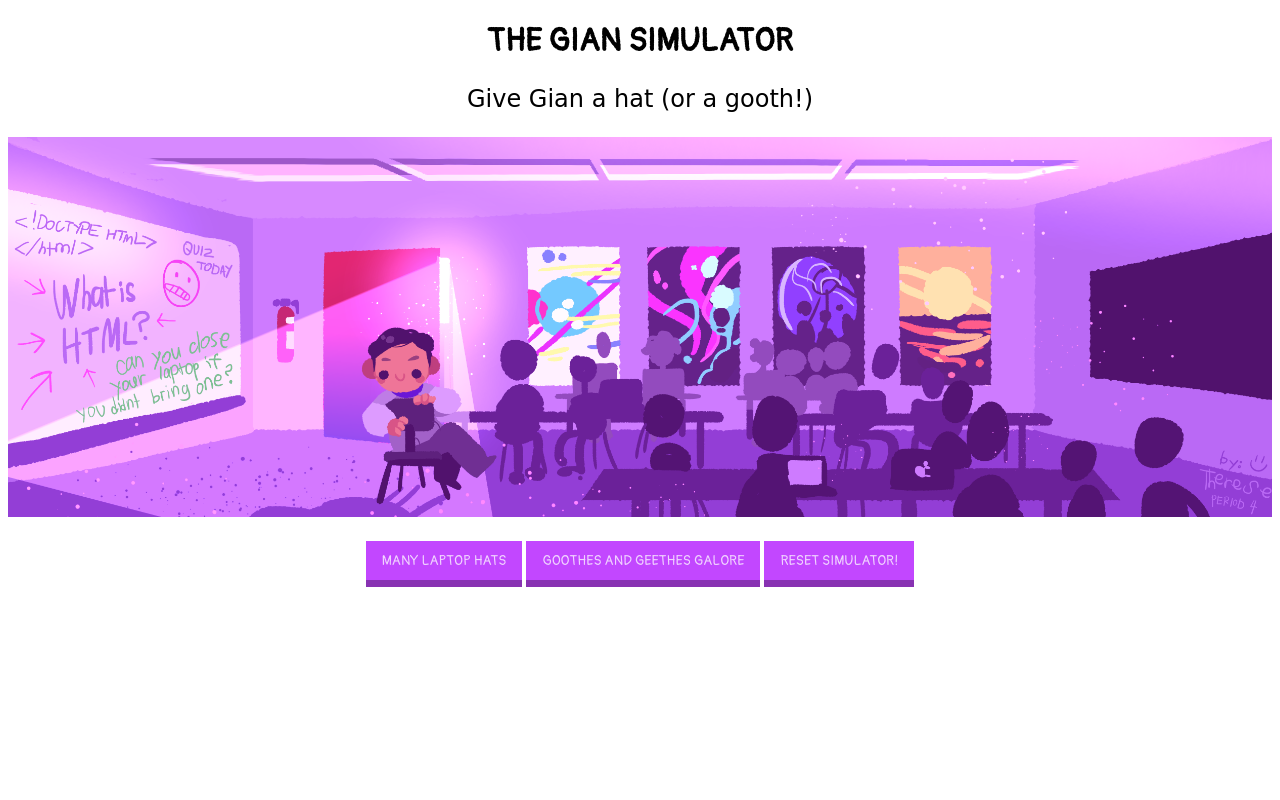
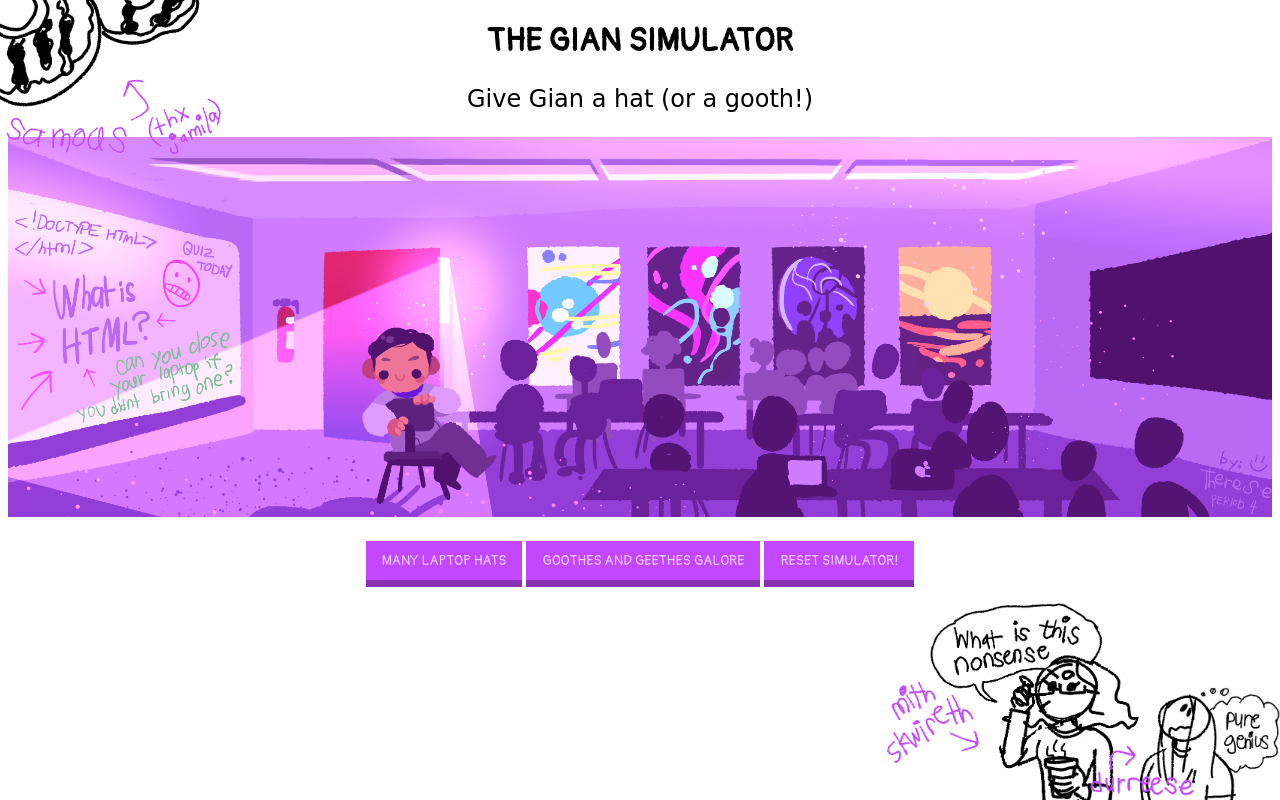
Before and after one commit to sarumanplaysguitar/theGianSimulator, a plain HTML site: page index.html in a window 1280 px wide. Drawn offline with Linux system fonts and the light colour scheme; a web font is replaced by a local one.

Commit message:
Work in prog
Adjusted the site layout a bit :^)

```diff
--- a/index.html
+++ b/index.html
@@ -16,5 +16,8 @@
         <button onclick="currentStamp=2" id="startBtn">GOOTHES AND GEETHES GALORE</button>
         <input type="button" id="startBtn" onClick="window.location.reload()" value="RESET SIMULATOR!">
     </div>
+    <img src="imgs/squires.gif" height="25%" id="animSquires"/>
+    <img src="imgs/samoas.gif" height="20%" id="animSamoas"/>
+    <img src="imgs/therese.gif" height="15%" id="animTherese"/>
   </body>
 </html>
--- a/styles.css
+++ b/styles.css
@@ -44,3 +44,21 @@ svg {
     background: url("imgs/illust.png");
     background-size: 100%;
 }
+
+#animSquires {
+	position: absolute;
+	bottom: 0%;
+	right: 10%;
+}
+
+#animTherese {
+	position: absolute;
+	bottom: 0%;
+	right: 0%;
+}
+
+#animSamoas {
+	position: absolute;
+	top: 0;
+	left: 0;
+}
```
Also changed, not shown: imgs/hat.png (deleted), imgs/samoas.gif (added), imgs/squires.gif (added), imgs/therese.gif (added).
